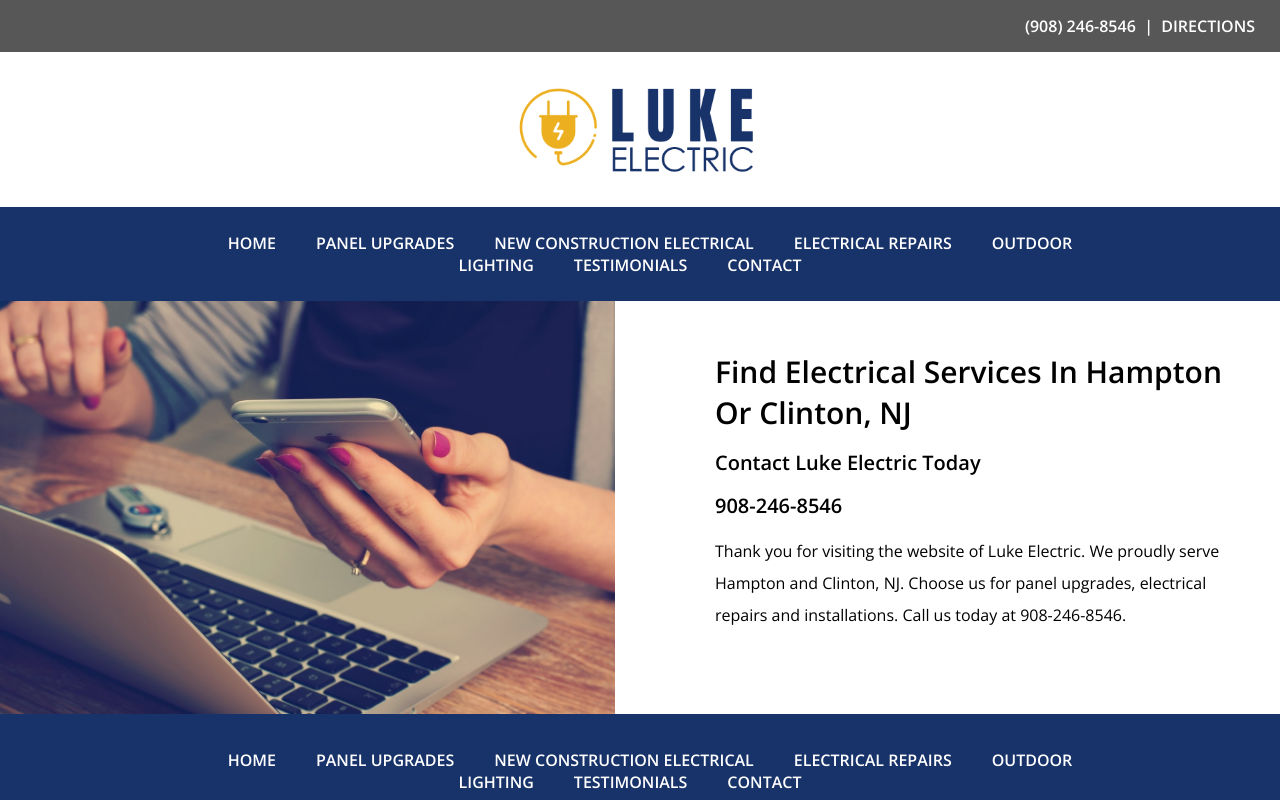
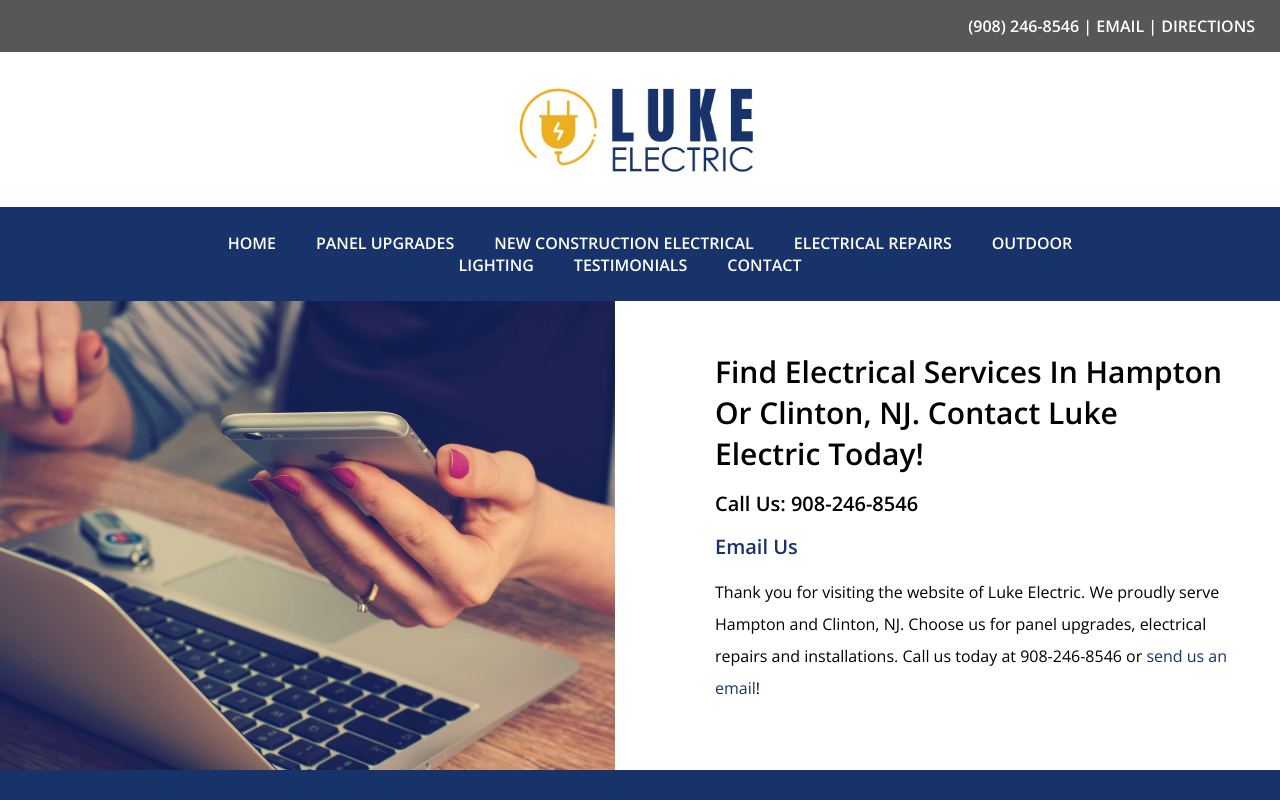
Before and after one commit to msbeethoven/luke-electric, a Vue app: page /contact in a window 1280 px wide. Shown: the top 800 px of the page. Built offline with nearby package versions, Linux system fonts and the light colour scheme.

Commit message:
added email

```diff
--- a/src/components/TheHeader.vue
+++ b/src/components/TheHeader.vue
@@ -8,7 +8,11 @@
       >
         (908) 246-8546
       </a>
-      &nbsp;|&nbsp;
+       |
+      <a href="mailto:Lukeelectric13@gmail.com">
+        Email
+      </a>
+       |
       <a
         href="https://www.google.com/maps/place/Luke+Electric+LLC/@40.7005691,-74.9635502,15z/data=!4m5!3m4!1s0x0:0x935b5fafd5a5016a!8m2!3d40.7005691!4d-74.9635502"
         title="Google"
--- a/src/views/Contact.vue
+++ b/src/views/Contact.vue
@@ -10,21 +10,21 @@
       <div class="padding">
 
         <h3>
-          Find Electrical Services in Hampton or Clinton, NJ
+          Find Electrical Services in Hampton or Clinton, NJ. Contact Luke Electric Today!
         </h3>
 
         <h5>
-          Contact Luke Electric today
+          Call Us: 908-246-8546
         </h5>
 
         <h5>
-          908-246-8546
+          <a href="mailto:Lukeelectric13@gmail.com">Email Us</a>
         </h5>
 
         <p>
           Thank you for visiting the website of Luke Electric. We proudly serve
           Hampton and Clinton, NJ. Choose us for panel upgrades, electrical
-          repairs and installations. Call us today at 908-246-8546.
+          repairs and installations. Call us today at 908-246-8546 or <a href="mailto:Lukeelectric13@gmail.com">send us an email</a>!
         </p>
       </div>
     </div>
```
